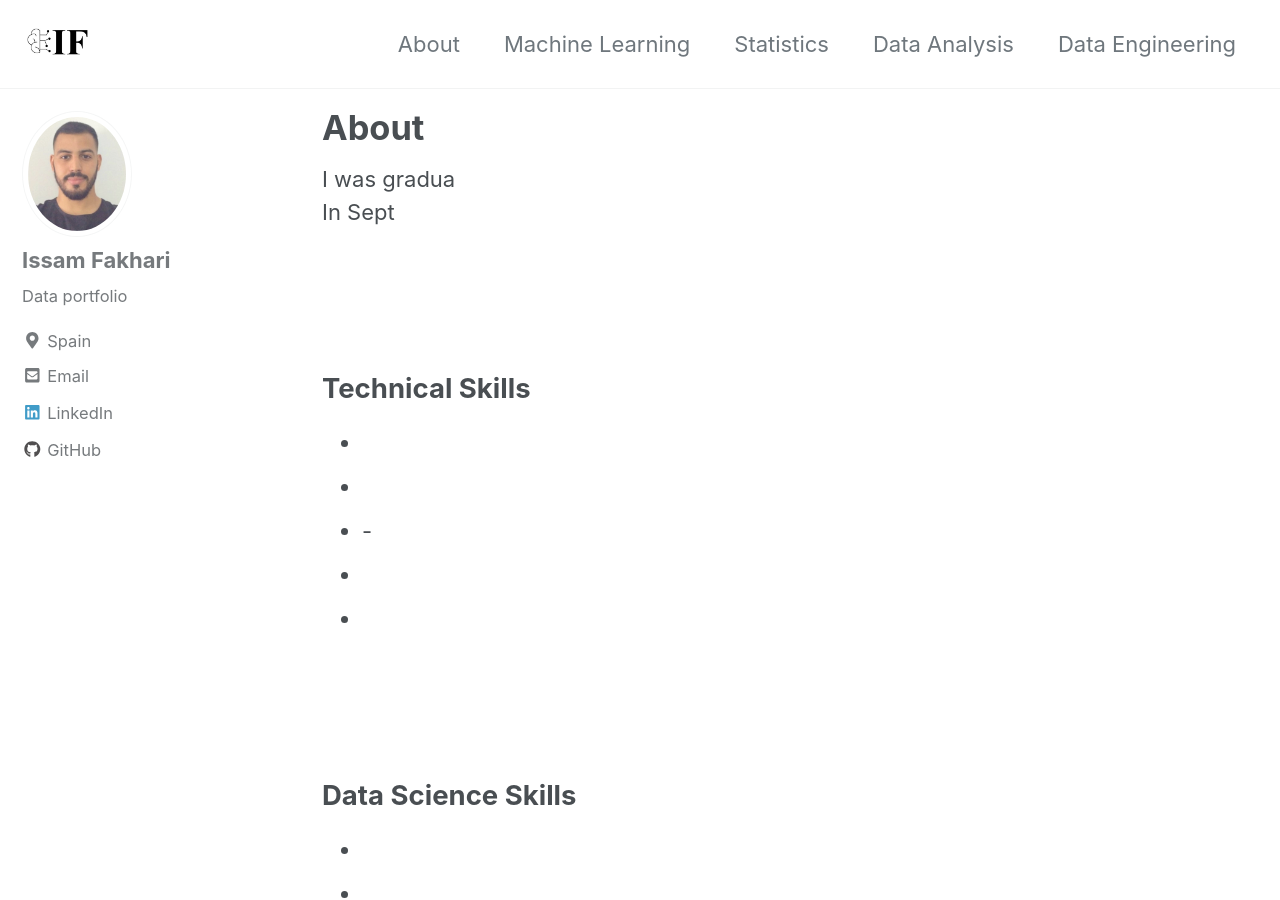
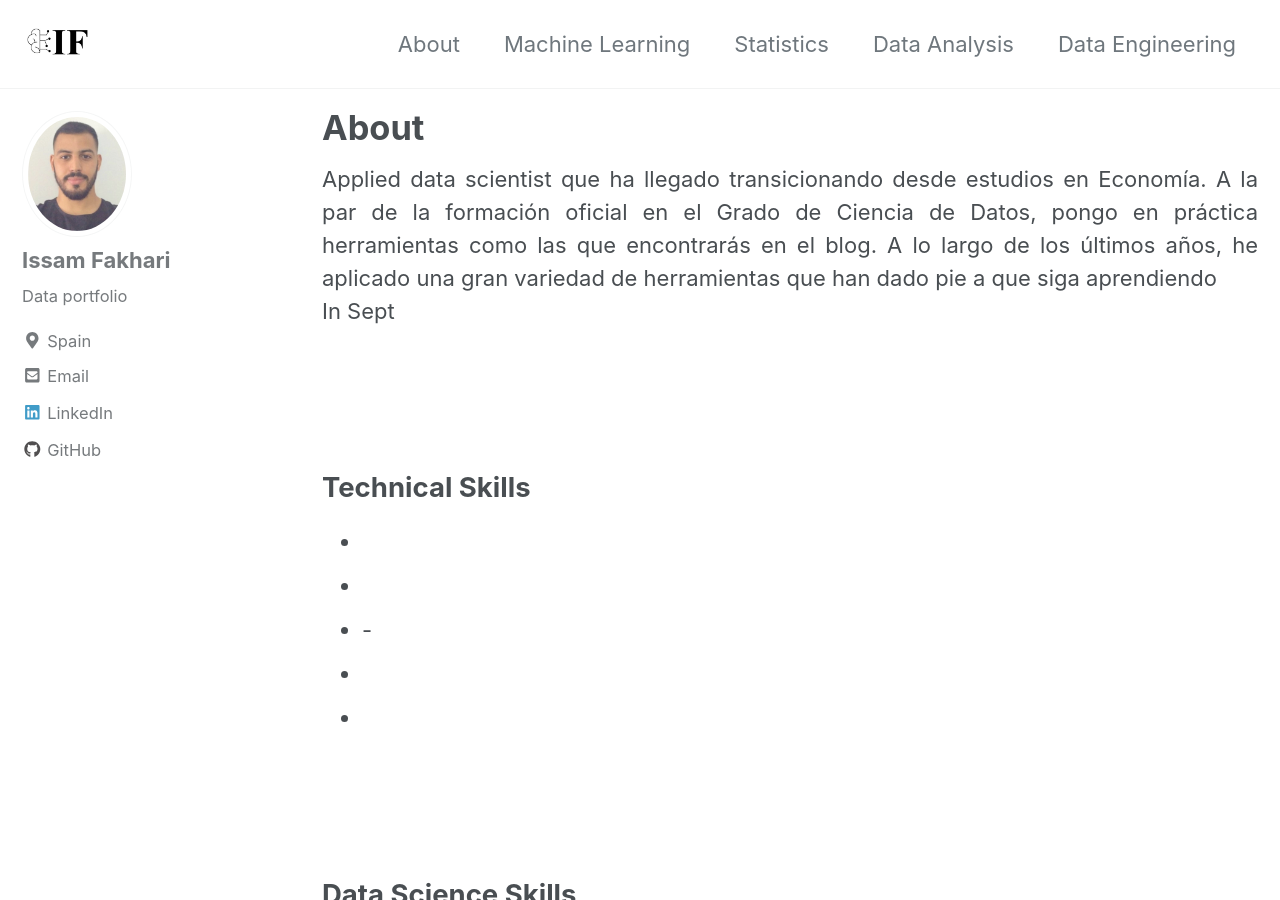
Before and after one commit to IssamFakhari/issamfakhari.github.io, a Jekyll site: the page built from _pages/about.md, in a window 1280 px wide and 900 px high. Built offline with Jekyll 4.4.1, drawn with Linux system fonts in a browser that asks for light colours; cached includes are drawn as plain includes.

Commit message:
Update about.md

```diff
--- a/_pages/about.md
+++ b/_pages/about.md
@@ -8,7 +8,11 @@ classes: wide
 
 ---
 <div style="text-align: justify">
-I was gradua
+Applied data scientist que ha llegado transicionando desde estudios en Economía.
+A la par de la formación oficial en el Grado de Ciencia de Datos, pongo en práctica herramientas como las que encontrarás en el blog.
+
+A lo largo de los últimos años, he aplicado una gran variedad de herramientas que han dado pie a que siga aprendiendo
+
 <br>
 In Sept
 <br>
```
